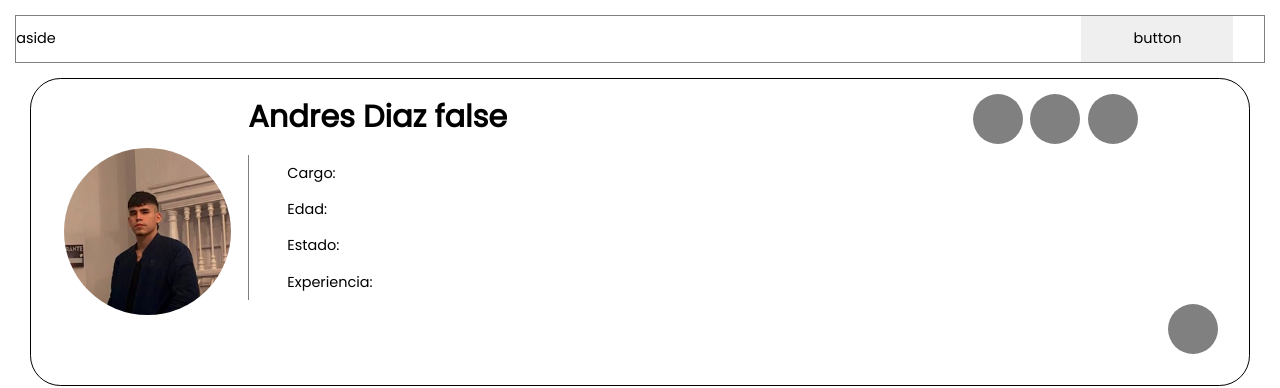
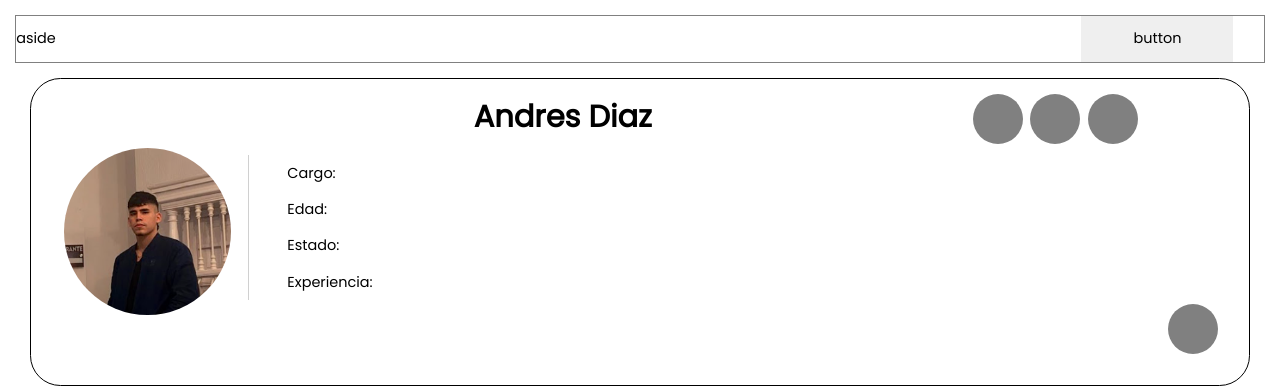
Before and after one commit to diazcc/portfolio, an Angular app: page /home in a window 1280 px wide. Shown: the top 388 px of the page. Built offline with nearby package versions, Linux system fonts and the light colour scheme.

Commit message:
:sparkles: new styles

```diff
--- a/src/app/pages/home/home.page.html
+++ b/src/app/pages/home/home.page.html
@@ -17,7 +17,7 @@
                 <img src="foto.png" alt="">
             </a>
             <ul class="home__info__content__description">
-                <li class="home__info__content__description__card--title">Andres Diaz {{state}}</li>
+                <li class="home__info__content__description__card--title">Andres Diaz</li>
                 @if(!state){
                 <li class="home__info__content__description__card">Cargo:</li>
                 <li class="home__info__content__description__card">Edad:</li>
@@ -25,8 +25,8 @@
                 <li class="home__info__content__description__card">Experiencia:</li>
                 }
             </ul>
-            <ul class="home__info__content__nav" >
             @if(!state){
+            <ul class="home__info__content__nav">
                 <li>
 
                 </li>
@@ -39,27 +39,26 @@
                 <li>
 
                 </li>
+            </ul>
             }
-            </ul>
         </section>
         @if(!state){
-            <a class="home__info__download" >Descargar hoja de vida</a>
+        <a class="home__info__download">Descargar hoja de vida</a>
         }
     </article>
     <article class="home__content-cards">
         <section [class]="'home__content-cards__card home__content-cards__card--'+(state ? 'focused' : '')"
             (click)="setViewOpen()">
-            @if(!state){
-                <a class="home__content-cards__card__counter">3</a>
-            }
             <header class="home__content-cards__card__header">
                 <a class="home__content-cards__card__header__img">
                     <img src="icon.svg" alt="">
                 </a>
                 <p class="home__content-cards__card__header__title">Proyectos</p>
             </header>
+            @if(!state){
+            <a class="home__content-cards__card__counter">3</a>
+            }
             @if(state){
-                <a class="home__content-cards__card__counter">3</a>
             <ul class="home__content-cards__card__wrapper">
                 <li class="home__content-cards__card__wrapper__card">
                     <h3>
--- a/src/app/pages/home/home.page.scss
+++ b/src/app/pages/home/home.page.scss
@@ -60,13 +60,15 @@
                 overflow: hidden;
                 &__card {
                     padding: 0.5rem 0.5rem 0.5rem 2.5rem;
-                    border-left: 1px solid gray;
+                    border-left: 1px solid #d0d0d0;
                     animation: appear 0.5s;
                     &--title {
                         transition: all ease-out 0.2s;
                         font-size: 2rem;
                         font-weight: bolder;
                         margin-bottom: 1rem;
+                        width: 100%;
+                        text-align: center;
                     }
                 }
             }
@@ -226,7 +228,7 @@
             }
 
             &:hover {
-                transform: scale(1.03);
+                transform: scale(1.02);
                 filter: drop-shadow(0px 0px 0px rgba(0, 0, 0, 0.438));
             }
 
@@ -255,6 +257,7 @@
                     border-bottom: 2px solid #b5b5b5;
                     height: 8.5rem;
                     padding-bottom: 1rem;
+                    gap: 1rem;
                     &__img {
                         max-width: 11%;
                     }
@@ -272,25 +275,27 @@
                 gap: 0.5rem 1rem;
                 height: 100%;
                 animation: appear 0.2s;
+                overflow: hidden;
+                overflow-y: auto;
                 &__card {
                     padding: 1rem;
                     border: 1px solid rgb(189 189 189);
-                    filter: drop-shadow(0px 0px 3px rgba(0, 0, 0, 0.486));
                     background-color: white;
                     border-radius: 0.5rem;
                     flex: 1;
-                    max-height: 260px;
-                    min-width: 260px;
+                    max-height: 360px;
+                    min-width: 200px;
                     max-width: 300px;
                     display: flex;
                     flex-direction: column;
                     justify-content: space-between;
                     align-items: center;
-                    transition: all ease-out 0.2s;
+                    transition: all ease 0.1s;
                     z-index: 1;
                     cursor: pointer;
                     &:hover {
-                        transform: scale(1.05);
+                        background-color: rgb(228, 228, 228);
+
                         z-index: 2;
                         filter: drop-shadow(0px 0px 0px rgba(0, 0, 0, 0));
                     }
@@ -406,6 +411,7 @@
                         display: flex;
                         align-items: center;
                         justify-content: center;
+                        min-width: max-content;
                         img {
                             height: 100px;
                         }
```
Lines whose indentation alone changed are shown as unchanged.
